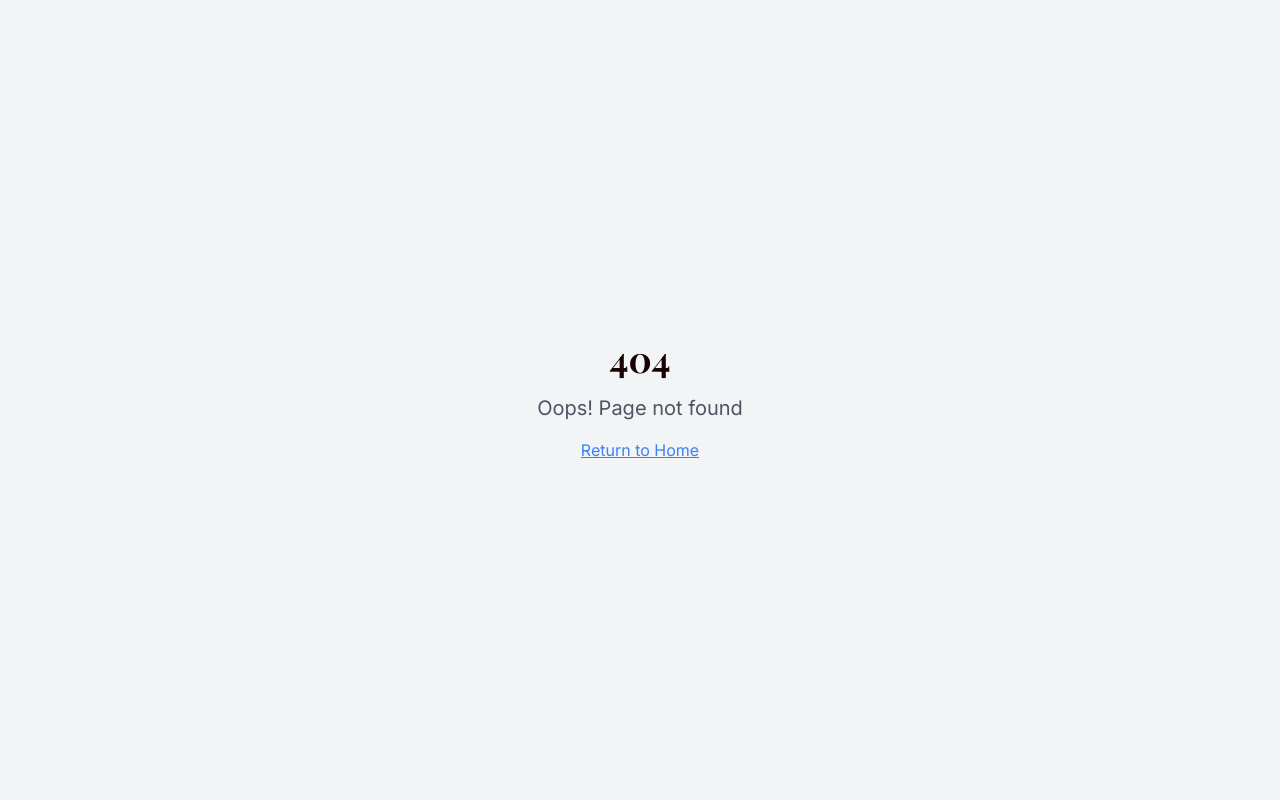
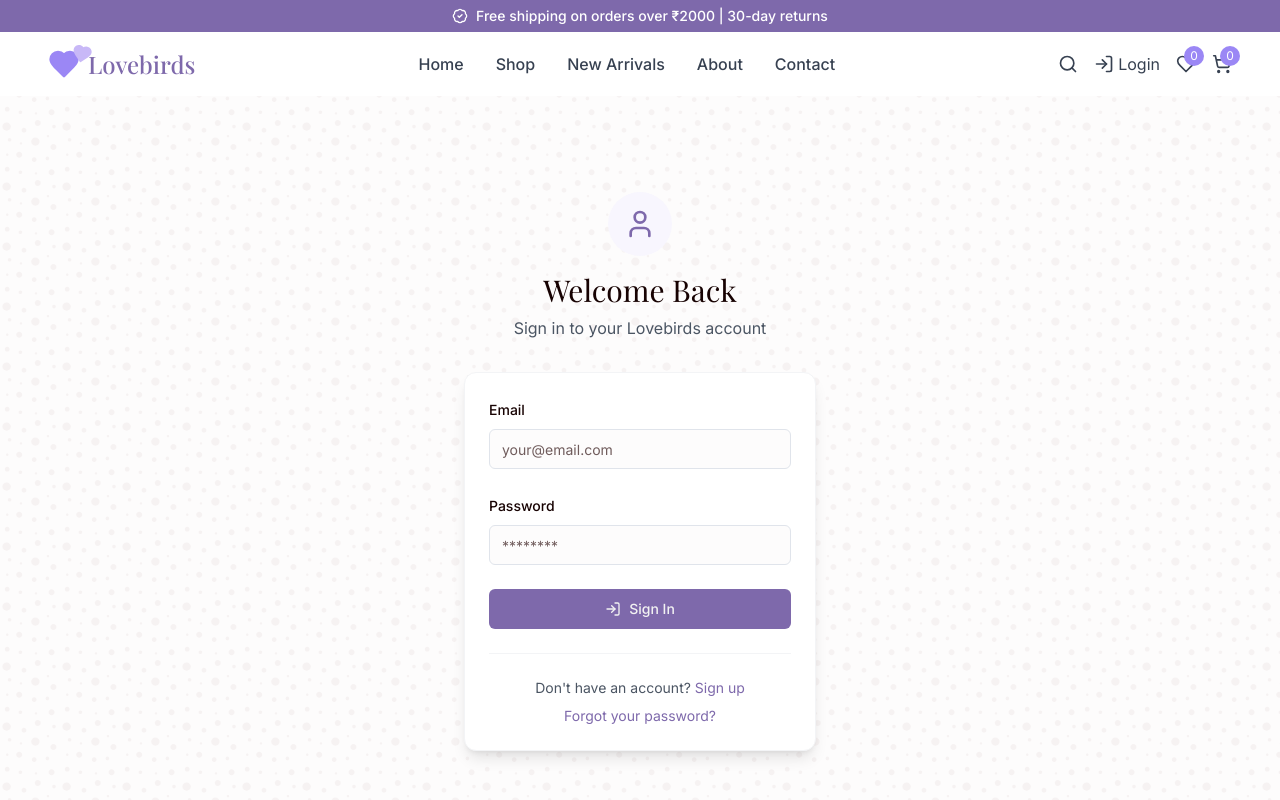
Before and after one commit to TarunPrem/lovebirds-boutique-bliss, a React (Vite) app: page /login in a window 1280 px wide. Before the commit this address had no page. Shown: the top 800 px of the page. Built offline with nearby package versions, Linux system fonts and the light colour scheme; a web font is replaced by a local one.

Commit message:
Fix: Update Hero and Navbar components
- Updated the Hero component to display the price in INR.
- Updated the Navbar component to display the free shipping message in INR.
- Added a login page.

```diff
--- a/src/App.tsx
+++ b/src/App.tsx
@@ -11,6 +11,7 @@ import About from "./pages/About";
 import Contact from "./pages/Contact";
 import NewArrivalsPage from "./pages/NewArrivalsPage";
 import NotFound from "./pages/NotFound";
+import Login from "./pages/Login";
 
 const queryClient = new QueryClient();
 
@@ -27,6 +28,7 @@ const App = () => (
           <Route path="/about" element={<About />} />
           <Route path="/contact" element={<Contact />} />
           <Route path="/new-arrivals" element={<NewArrivalsPage />} />
+          <Route path="/login" element={<Login />} />
           <Route path="*" element={<NotFound />} />
         </Routes>
       </BrowserRouter>
--- a/src/components/Hero.tsx
+++ b/src/components/Hero.tsx
@@ -40,7 +40,7 @@ const Hero = () => {
             </div>
             <div className="absolute -bottom-5 -left-5 bg-white p-5 rounded-lg shadow-xl hidden md:block animate-fadeIn">
               <p className="text-love-600 font-medium">New Love Collection</p>
-              <p className="text-sm text-gray-600">Starting at $49.99</p>
+              <p className="text-sm text-gray-600">₹499</p>
             </div>
             <div className="absolute -top-5 -right-5 bg-love-50 p-4 rounded-full shadow-lg hidden md:block animate-fadeIn">
               <Heart size={24} className="text-love-500 fill-love-500" />
--- a/src/components/Navbar.tsx
+++ b/src/components/Navbar.tsx
@@ -1,7 +1,6 @@
-
 import { useState, useEffect } from "react";
 import { Link, useLocation } from "react-router-dom";
-import { Heart, ShoppingCart, Menu, X, Search, User, BadgeCheck } from "lucide-react";
+import { Heart, ShoppingCart, Menu, X, Search, User, BadgeCheck, LogIn } from "lucide-react";
 import { Button } from "@/components/ui/button";
 
 const Navbar = () => {
@@ -32,7 +31,7 @@ const Navbar = () => {
     <header className={`${isScrolled ? 'bg-white/95 backdrop-blur-md shadow-md' : 'bg-white'} sticky top-0 z-50 transition-all duration-300`}>
       <div className="bg-love-600 text-white py-1.5 text-center text-sm font-medium">
         <div className="container-custom flex items-center justify-center">
-          <BadgeCheck size={16} className="mr-2" /> Free shipping on orders over $75 | 30-day returns
+          <BadgeCheck size={16} className="mr-2" /> Free shipping on orders over ₹2000 | 30-day returns
         </div>
       </div>
       <nav className="container-custom py-4">
@@ -87,9 +86,10 @@ const Navbar = () => {
             <button className="text-gray-700 hover:text-love-500 transition-colors">
               <Search size={20} />
             </button>
-            <button className="text-gray-700 hover:text-love-500 transition-colors">
-              <User size={20} />
-            </button>
+            <Link to="/login" className="text-gray-700 hover:text-love-500 transition-colors flex items-center gap-1">
+              <LogIn size={20} />
+              <span className="hidden md:inline">Login</span>
+            </Link>
             <button className="text-gray-700 hover:text-love-500 transition-colors relative">
               <Heart size={20} />
               <span className="absolute -top-2 -right-2 bg-love-500 text-white text-xs w-5 h-5 rounded-full flex items-center justify-center">
@@ -149,6 +149,13 @@ const Navbar = () => {
             >
               Contact
             </Link>
+            <Link
+              to="/login"
+              className={`block py-2 ${isActive('/login') ? 'text-love-500 font-semibold' : 'text-gray-700'} hover:text-love-500`}
+              onClick={() => setIsMenuOpen(false)}
+            >
+              Login
+            </Link>
           </div>
         )}
       </nav>
--- /dev/null
+++ b/src/pages/Login.tsx
@@ -0,0 +1,152 @@
+
+import React from "react";
+import { useState } from "react";
+import { Link } from "react-router-dom";
+import { Button } from "@/components/ui/button";
+import { Input } from "@/components/ui/input";
+import { Form, FormField, FormItem, FormLabel, FormControl, FormMessage } from "@/components/ui/form";
+import { Alert, AlertDescription } from "@/components/ui/alert";
+import { useForm } from "react-hook-form";
+import { z } from "zod";
+import { zodResolver } from "@hookform/resolvers/zod";
+import { toast } from "@/hooks/use-toast";
+import Navbar from "@/components/Navbar";
+import Footer from "@/components/Footer";
+import { LogIn, User } from "lucide-react";
+
+const loginSchema = z.object({
+  email: z.string().email({ message: "Please enter a valid email address" }),
+  password: z.string().min(8, { message: "Password must be at least 8 characters" }),
+});
+
+type LoginFormValues = z.infer<typeof loginSchema>;
+
+const Login = () => {
+  const [isLoading, setIsLoading] = useState(false);
+  const [error, setError] = useState("");
+
+  const form = useForm<LoginFormValues>({
+    resolver: zodResolver(loginSchema),
+    defaultValues: {
+      email: "",
+      password: "",
+    },
+  });
+
+  const onSubmit = async (data: LoginFormValues) => {
+    setIsLoading(true);
+    setError("");
+
+    try {
+      // In a real app, this would connect to your authentication system
+      console.log("Login attempt with:", data);
+
+      // Simulate API delay
+      await new Promise(resolve => setTimeout(resolve, 1000));
+
+      // For now, just show a success message
+      toast({
+        title: "Login Successful",
+        description: "Welcome back to Lovebirds!",
+      });
+
+    } catch (error) {
+      setError("Invalid email or password. Please try again.");
+    } finally {
+      setIsLoading(false);
+    }
+  };
+
+  return (
+    <>
+      <Navbar />
+      <main className="py-16 md:py-24">
+        <div className="container-custom max-w-md mx-auto">
+          <div className="text-center mb-8">
+            <div className="flex justify-center mb-4">
+              <div className="w-16 h-16 bg-love-50 rounded-full flex items-center justify-center">
+                <User size={32} className="text-love-600" />
+              </div>
+            </div>
+            <h1 className="text-3xl font-serif mb-2">Welcome Back</h1>
+            <p className="text-gray-600">Sign in to your Lovebirds account</p>
+          </div>
+
+          {error && (
+            <Alert className="mb-6 border-red-200 bg-red-50 text-red-800">
+              <AlertDescription>{error}</AlertDescription>
+            </Alert>
+          )}
+
+          <div className="bg-white rounded-xl p-6 shadow-lg border border-gray-100">
+            <Form {...form}>
+              <form onSubmit={form.handleSubmit(onSubmit)} className="space-y-6">
+                <FormField
+                  control={form.control}
+                  name="email"
+                  render={({ field }) => (
+                    <FormItem>
+                      <FormLabel>Email</FormLabel>
+                      <FormControl>
+                        <Input
+                          placeholder="your@email.com"
+                          type="email"
+                          {...field}
+                        />
+                      </FormControl>
+                      <FormMessage />
+                    </FormItem>
+                  )}
+                />
+
+                <FormField
+                  control={form.control}
+                  name="password"
+                  render={({ field }) => (
+                    <FormItem>
+                      <FormLabel>Password</FormLabel>
+                      <FormControl>
+                        <Input
+                          placeholder="********"
+                          type="password"
+                          {...field}
+                        />
+                      </FormControl>
+                      <FormMessage />
+                    </FormItem>
+                  )}
+                />
+
+                <Button
+                  type="submit"
+                  className="w-full bg-love-600 hover:bg-love-700"
+                  disabled={isLoading}
+                >
+                  {isLoading ? (
+                    <span className="flex items-center">
+                      <span className="mr-2 h-4 w-4 animate-spin rounded-full border-2 border-white border-t-transparent"></span>
+                      Signing in...
+                    </span>
+                  ) : (
+                    <span className="flex items-center">
+                      <LogIn className="mr-2" size={18} />
+                      Sign In
+                    </span>
+                  )}
+                </Button>
+              </form>
+            </Form>
+
+            <div className="mt-6 pt-6 border-t border-gray-100 text-center text-gray-600 text-sm">
+              <p>Don't have an account? <Link to="/register" className="text-love-600 hover:underline">Sign up</Link></p>
+              <p className="mt-2"><Link to="/forgot-password" className="text-love-600 hover:underline">Forgot your password?</Link></p>
+            </div>
+          </div>
+        </div>
+      </main>
+      <Footer />
+    </>
+  );
+};
+
+export default Login;
```
